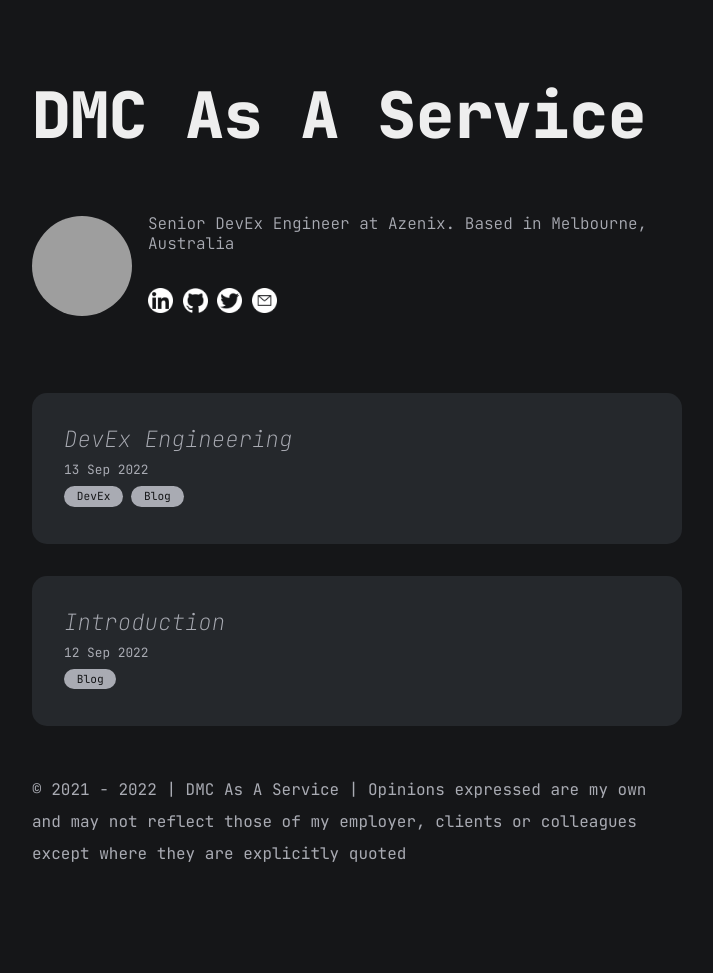
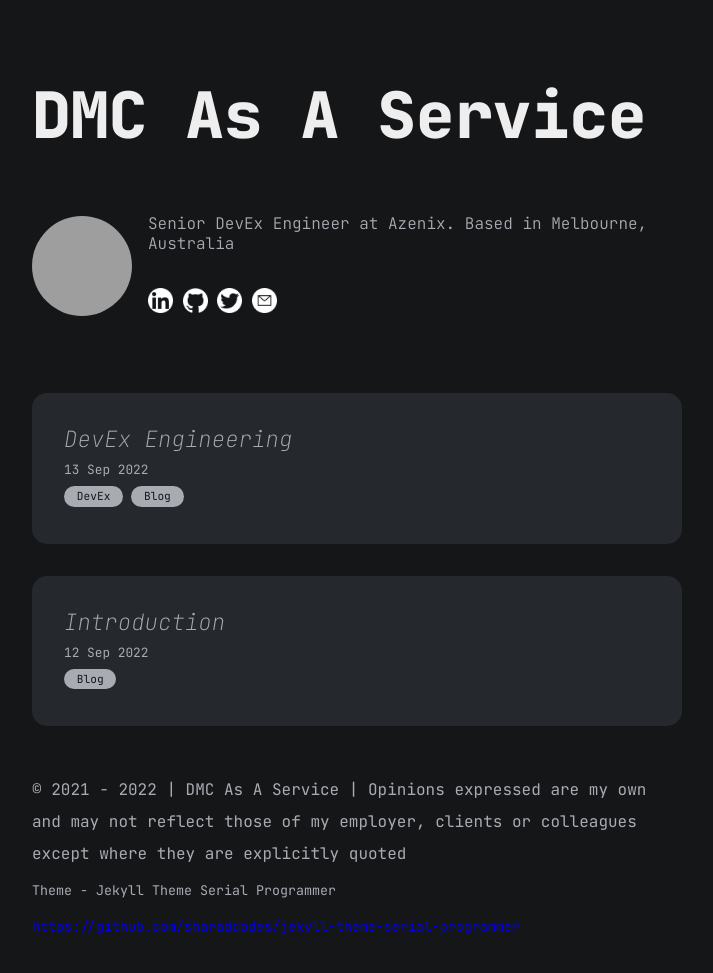
Before and after one commit to sharadcodes/jekyll-theme-serial-programmer, a Jekyll site: the page built from index.md, in a window 1280 px wide, cut to the strip 0-991 px from the top of the page. Shown: the top 973 px of the strip, without its empty margins (283-996 px from the left). Built offline with Jekyll 4.4.1, drawn with Linux system fonts in a browser that asks for light colours; before the commit the page ends 918 px from its top, so only the background shows below that; grey boxes are pictures that could not be loaded.

Commit message:
added in link to theme in page footer

```diff
--- a/_includes/footer.html
+++ b/_includes/footer.html
@@ -1,3 +1,5 @@
 <footer>
   <p>&copy; 2021 - {{ 'now' | date: "%Y" }} | {{site.title}} | Opinions expressed are my own and may not reflect those of my employer, clients or colleagues except where they are explicitly quoted</p>
+  <p><sub>Theme - Jekyll Theme Serial Programmer</sub></p>
+  <p><sub><a href="https://github.com/sharadcodes/jekyll-theme-serial-programmer">https://github.com/sharadcodes/jekyll-theme-serial-programmer</a></sub></p>
 </footer>
```
